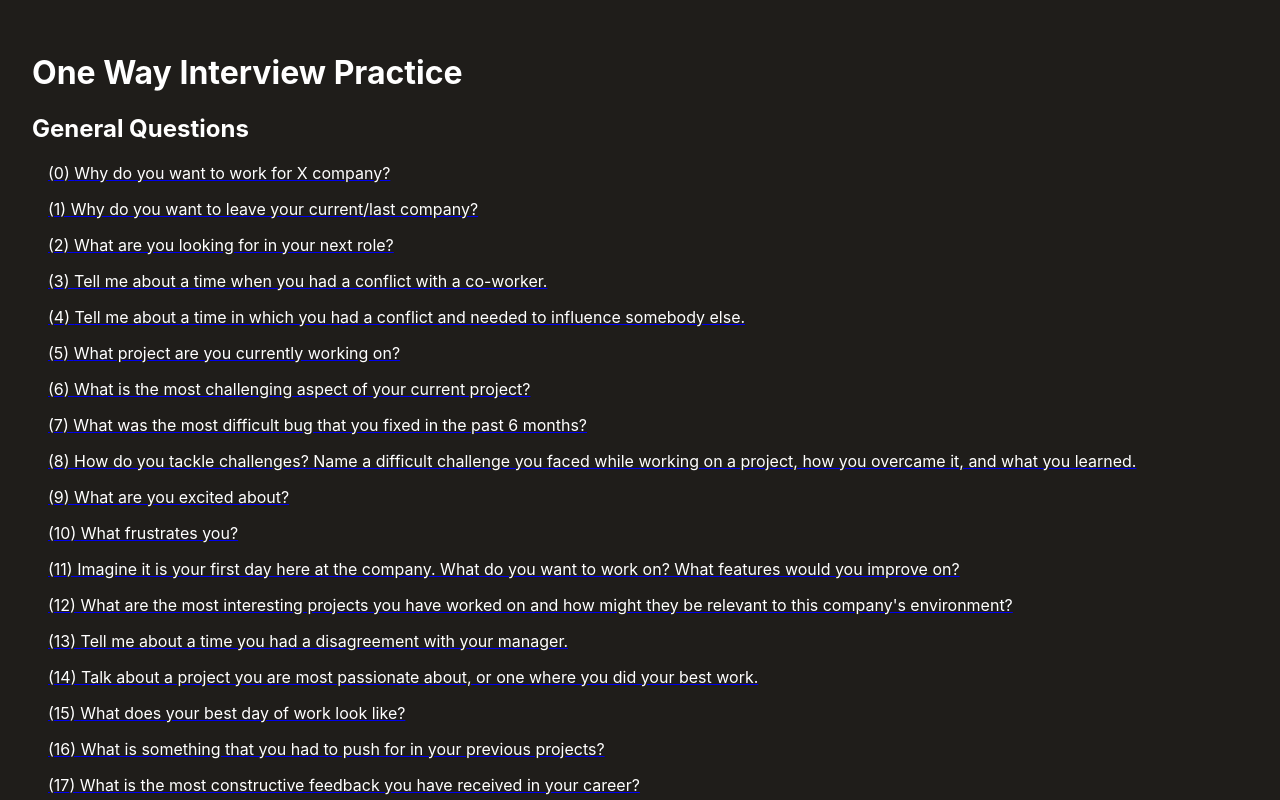
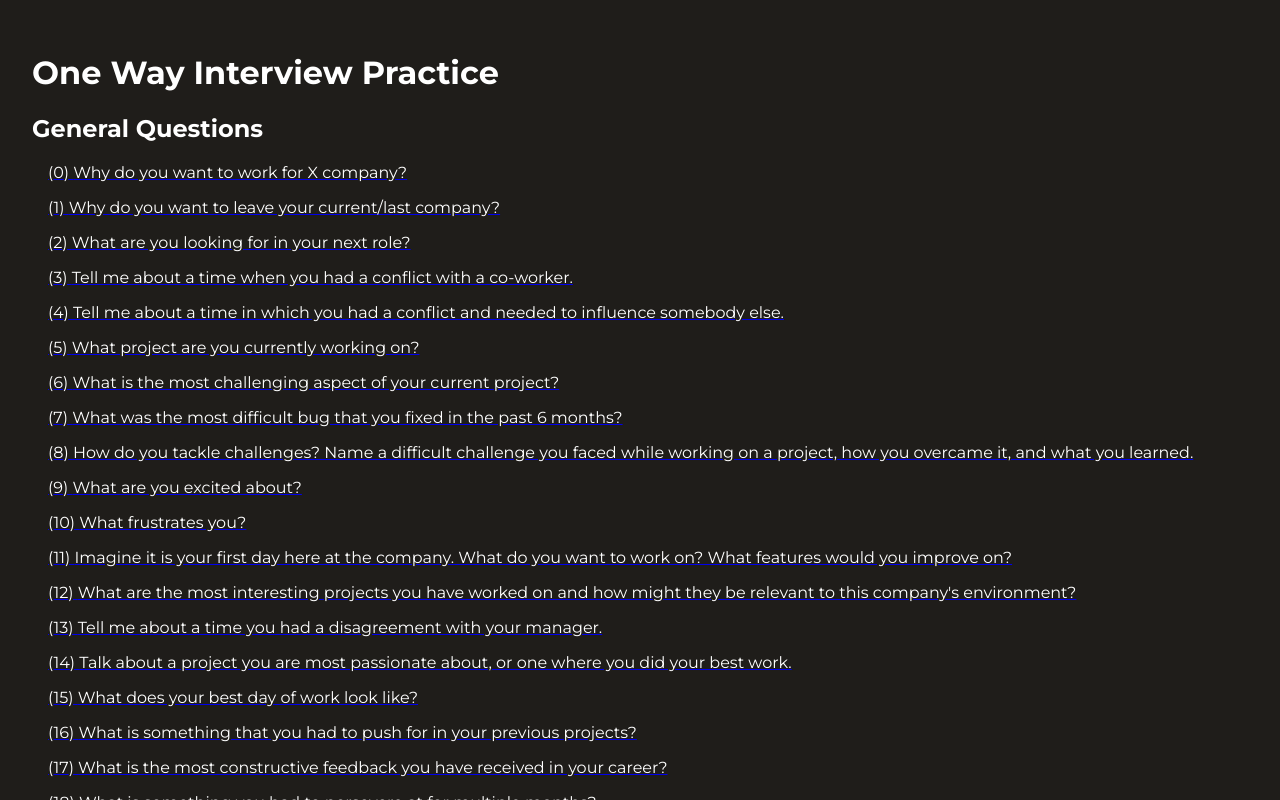
Before and after one commit to Dinesh-Kalamegam/one-way-interview-practice, a React (Create React App) app: page / in a window 1280 px wide. Shown: the top 800 px of the page. Built offline with nearby package versions, Linux system fonts and the light colour scheme.

Commit message:
changed font to Montserrat

```diff
--- a/src/App.js
+++ b/src/App.js
@@ -14,14 +14,14 @@
           <h1 className="title"> One Way Interview Practice</h1>
           <h2 className="question-type">General Questions</h2>
             {general.map((x,index)=>
-                <Link to={process.env.PUBLIC_URL+"/"+index}>
+                <Link key={index}to={process.env.PUBLIC_URL+"/"+index}>
                   <p className="question-link">({index}) {x}</p>
                 </Link>
               )}
           </Route>
 
         {general.map((x,index)=>
-          <Route exact path={process.env.PUBLIC_URL+"/"+index}>
+          <Route key={index} exact path={process.env.PUBLIC_URL+"/"+index}>
             <QuestionPage key ={index} question={x}/>
           </Route>
         )}
--- a/src/index.css
+++ b/src/index.css
@@ -1,15 +1,9 @@
+@import url('https://fonts.googleapis.com/css2?family=Montserrat:wght@100;200;300;400;500;600;700;800;900&display=swap');
+
+
 body {
   margin: 0;
-  /* background-color: rgb(31, 29, 26); */
-
-  font-family: -apple-system, BlinkMacSystemFont, 'Segoe UI', 'Roboto', 'Oxygen',
-    'Ubuntu', 'Cantarell', 'Fira Sans', 'Droid Sans', 'Helvetica Neue',
-    sans-serif;
   -webkit-font-smoothing: antialiased;
   -moz-osx-font-smoothing: grayscale;
+  font-family: 'Montserrat', sans-serif;
 }
-
-code {
-  font-family: source-code-pro, Menlo, Monaco, Consolas, 'Courier New',
-    monospace;
-}
```
